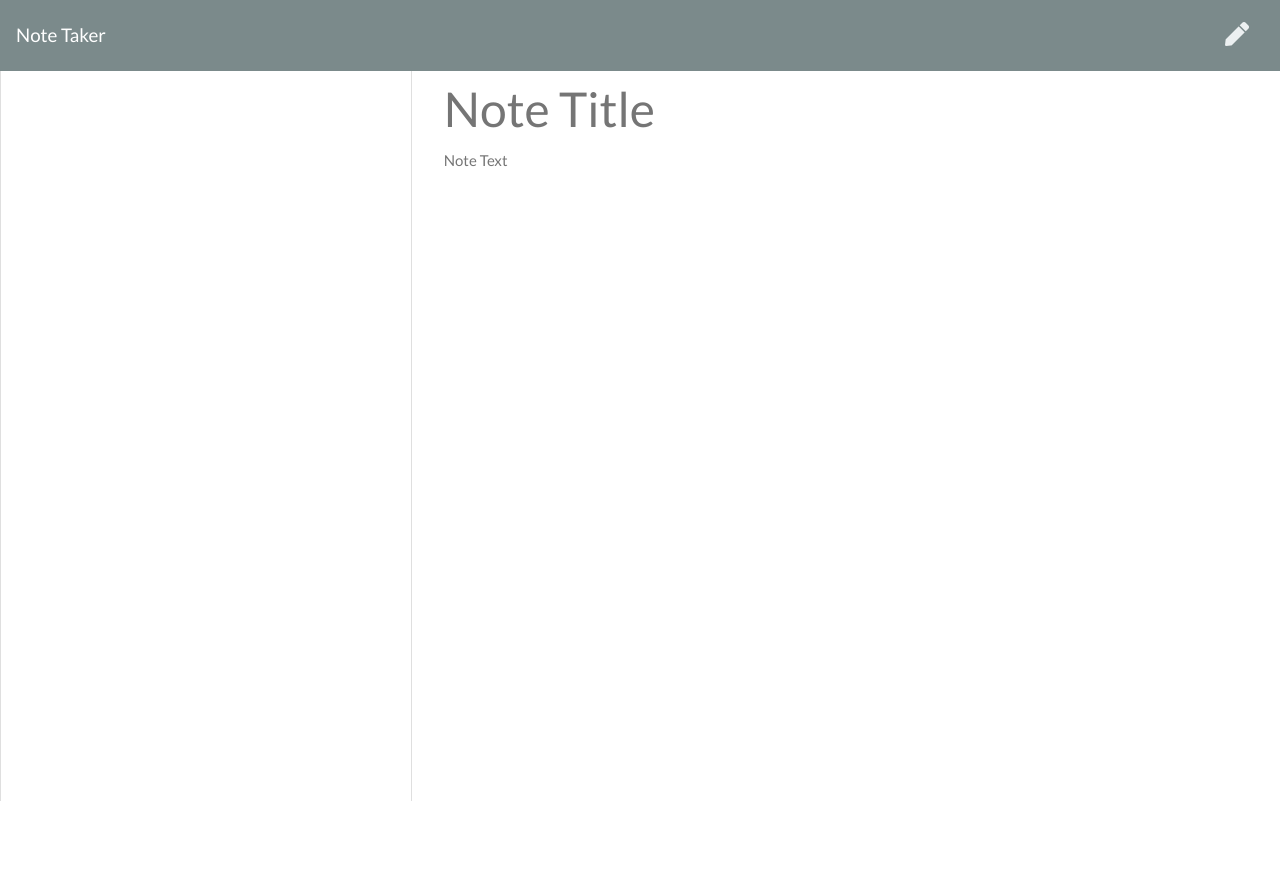
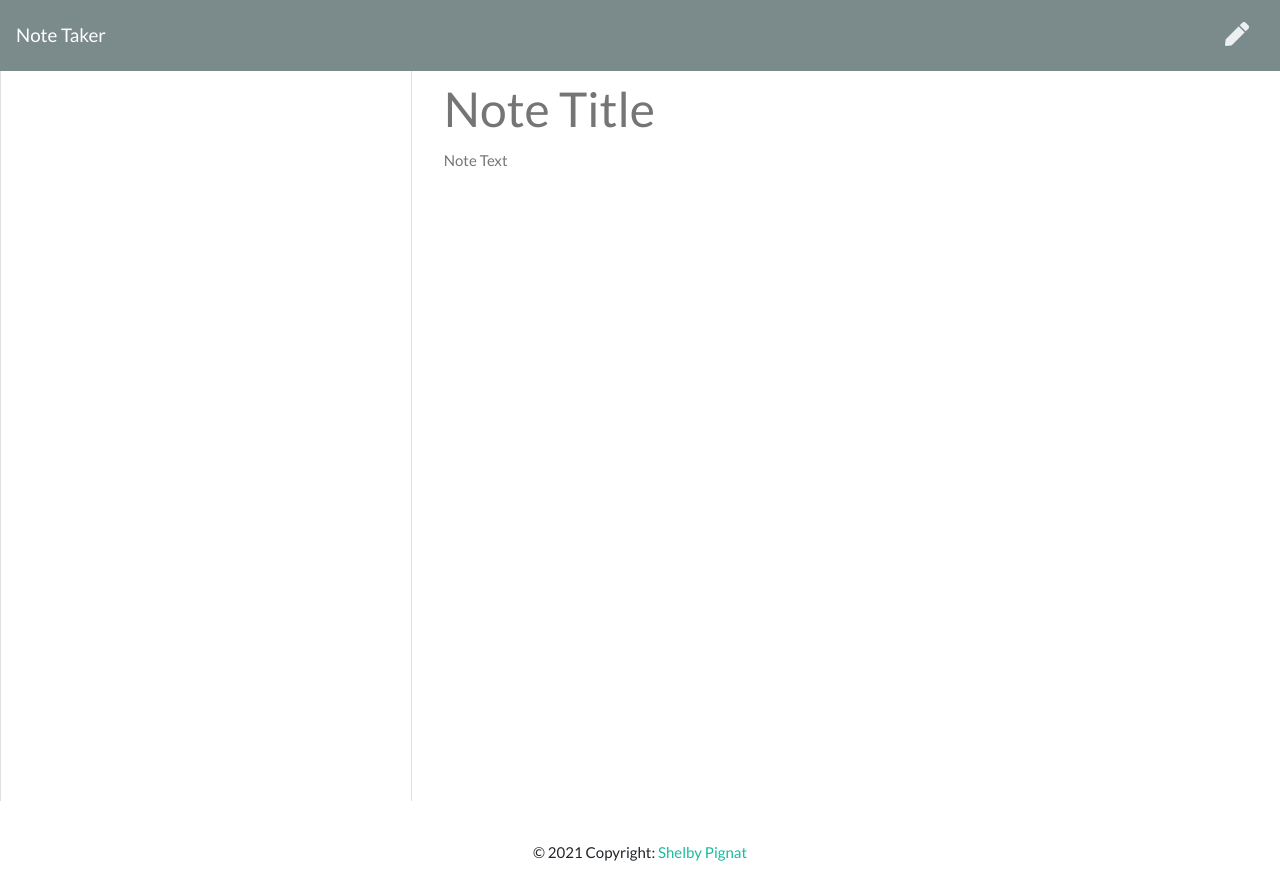
Before and after one commit to Shelbyrp/Note-Taker, a website: page public/notes.html in a window 1280 px wide. Before the commit the page ends 806 px from the top, so only its background shows below. Drawn offline with nearby package versions, Linux system fonts and the light colour scheme; no server answers.

Commit message:
Added the footer to the notes.html file.

```diff
--- a/public/notes.html
+++ b/public/notes.html
@@ -35,6 +35,13 @@
       </div>
     </div>
   </div>
+   <!-- Footer -->
+<footer class="page-footer font-small mdb-color darken-3 pt-4">
+  <div class="container">
+  <div class="footer-copyright text-center py-3">© 2021 Copyright:
+    <a href="https://mdbootstrap.com/"> Shelby Pignat</a>
+  </div>
+</footer>
   <script src="./assets/js/index.js"></script>
 </body>
 
```
